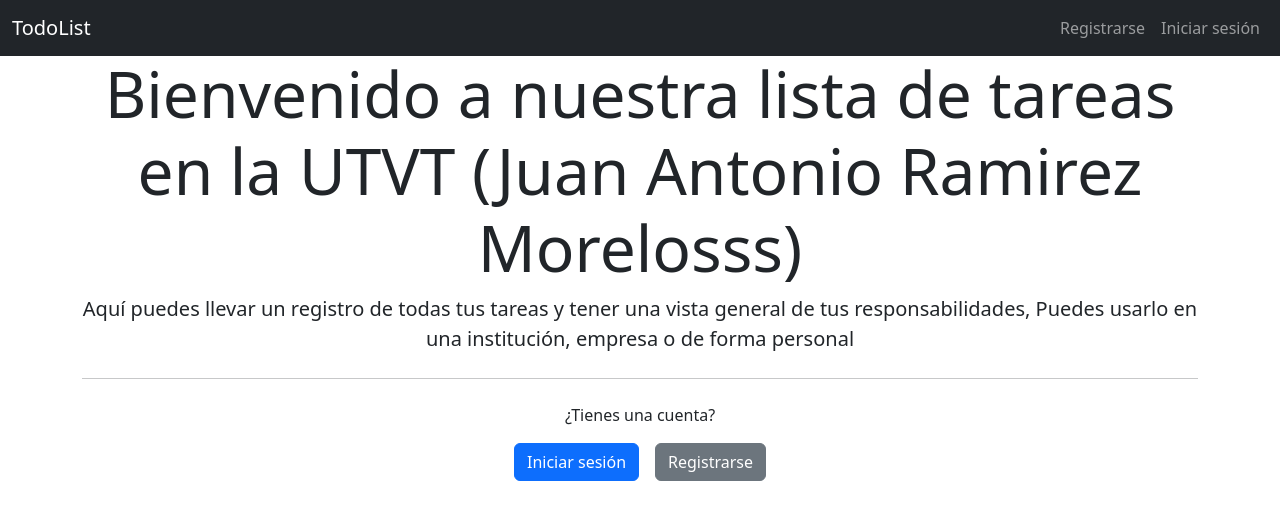
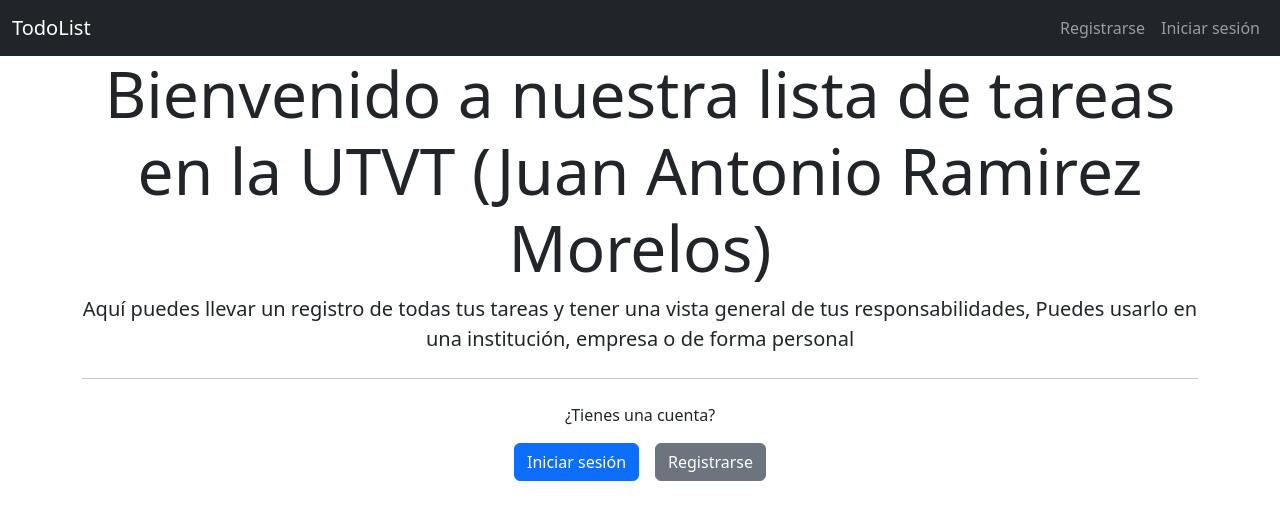
Before and after one commit to RamirezLzrga/todo-list-flask-main, a Flask app: page / in a window 1280 px wide. Shown: the top 520 px of the page. Run offline with Flask 3, Linux system fonts and the light colour scheme.

Commit message:
Update index.html

```diff
--- a/todor/templates/index.html
+++ b/todor/templates/index.html
@@ -4,7 +4,7 @@
 
 {% block content %}
     <div class="container-sm text-center">
-        <h1 class="display-3">Bienvenido a nuestra lista de tareas en la UTVT (Juan Antonio Ramirez Morelosss)</h1>
+        <h1 class="display-3">Bienvenido a nuestra lista de tareas en la UTVT (Juan Antonio Ramirez Morelos)</h1>
 
         <p class="lead">Aquí puedes llevar un registro de todas tus tareas y tener una vista general de tus
         responsabilidades, Puedes usarlo en una institución, empresa o de forma personal</p>
```
